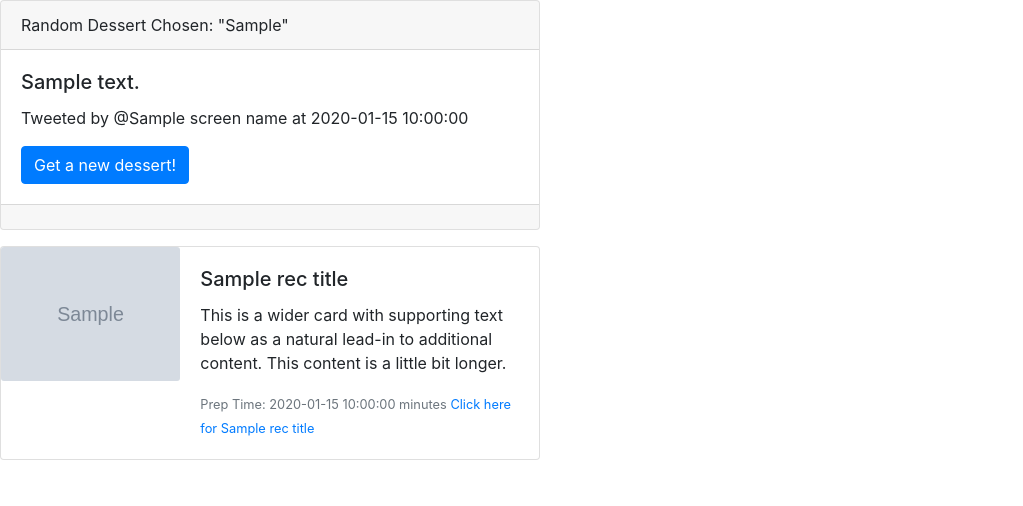
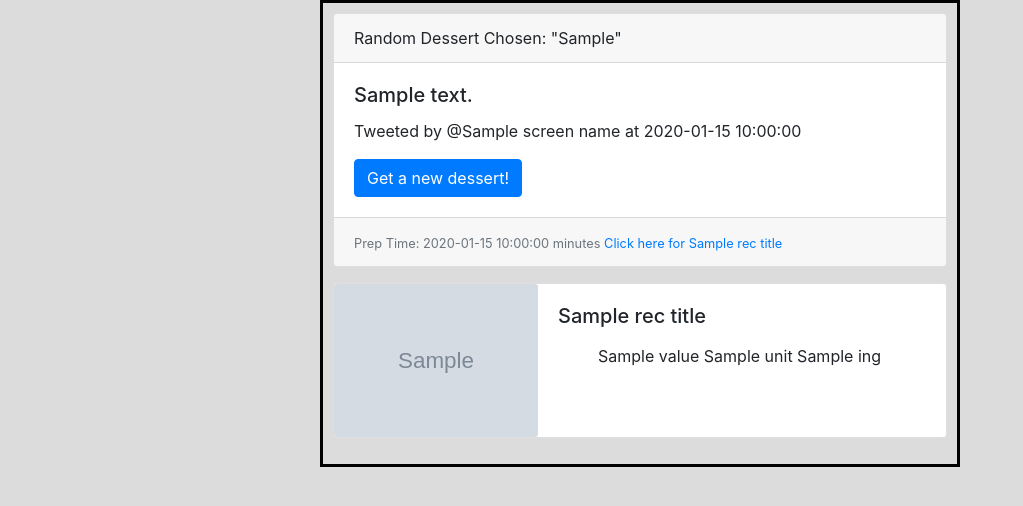
Before and after one commit to Sresht/project1-before, a Flask app: template templates/index.html in a window 1280 px wide. Shown: the top 506 px of the page, without its empty margins (0-1023 px from the left). Run offline with Flask 2, Linux system fonts and the light colour scheme; the template is opened without the code that fills it: most values are stand-ins (such as "Sample title", 1, 10 or a date in 2020); grey boxes marked "Sample" are stand-in pictures; some libraries are stand-ins or nearby versions.

Commit message:
centered cards, added border

```diff
--- a/app.py
+++ b/app.py
@@ -98,6 +98,7 @@ def index():
         ing_amount_unit=ing_amount_unit,
         ing_amount_value=ing_amount_value,
         ing_len=ing_len,
+        ing_data=ing_data["ingredients"]
         )
 
 app.run(
--- a/static/style.css
+++ b/static/style.css
@@ -0,0 +1,10 @@
+body {
+  background-color: gainsboro;
+}
+
+.center {
+  margin: auto;
+  width: 50%;
+  border: 3px solid black;
+  padding: 10px;
+}
--- a/templates/index.html
+++ b/templates/index.html
@@ -12,7 +12,7 @@
 
 <body>
     <div class="center">
-        <div class="card mb-3" style="max-width: 540px;">
+    <div class="card mb-3" style="max-width: 1000px;">
         <div class="card-header">
             Random Dessert Chosen: "{{randomDessert}}"
         </div>
@@ -22,11 +22,11 @@
             <button class="btn btn-primary" onClick="window.location.reload();">Get a new dessert!</button>
         </div>
         <div class="card-footer text-muted">
-
+            <p class="card-text"><small class="text-muted">Prep Time: {{rec_prep_time}} minutes <a
+                        href={{rec_url}}>Click here for {{rec_title}}</a></small></p>
         </div>
     </div>
-
-        <div class="card mb-3" style="max-width: 540px;">
+    <div class="card mb-3" style="max-width: 1000px;">
         <div class="row no-gutters">
             <div class="col-md-4">
                 <img src={{rec_image}} class="card-img" alt="img">
@@ -34,15 +34,16 @@
             <div class="col-md-8">
                 <div class="card-body">
                     <h5 class="card-title">{{rec_title}}</h5>
-                        <p class="card-text">This is a wider card with supporting text below as a natural lead-in to
-                            additional content. This content is a little bit longer.</p>
-                        <p class="card-text"><small class="text-muted">Prep Time: {{rec_prep_time}} minutes <a
-                                    href={{rec_url}}>Click here for {{rec_title}}</a></small></p>
+                        {% for ing in ing_data %}
+                    <p class="card-text"><ul>{{ing["amount"]["us"]["value"]}} {{ing["amount"]["us"]["unit"]}}
+                        {{ing["name"]}}</ul></p>
+                        {% endfor %}
                 </div>
             </div>
         </div>
     </div>
     </div>
+
 </body>
 
 </html>
```
Lines whose indentation alone changed are shown as unchanged.
